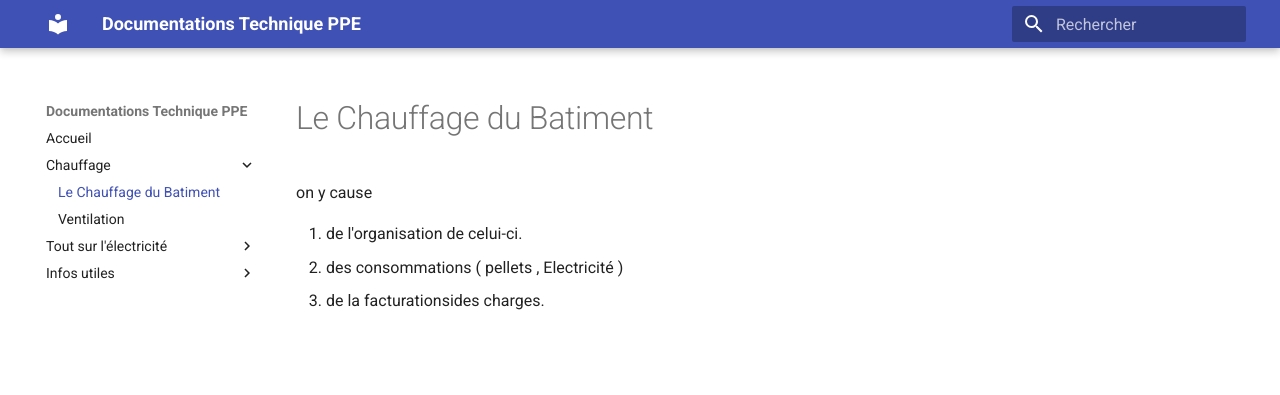
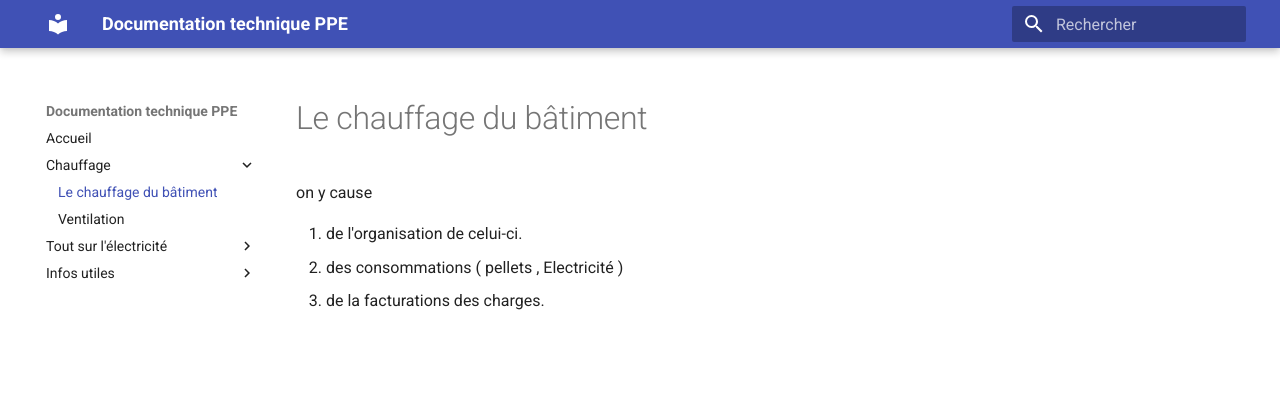
Before and after one commit to pirboazo/doc-ppe, an MkDocs documentation site: the page built from docs/Chauffage/index.md, in a window 1280 px wide. Shown: the top 395 px of the page. Built offline with MkDocs 1.6.1 and Material for MkDocs 9.7.7, drawn with Linux system fonts in a browser that asks for light colours.

Commit message:
Correction typo

```diff
--- a/docs/Chauffage/index.md
+++ b/docs/Chauffage/index.md
@@ -1,7 +1,7 @@
-# Le Chauffage du Batiment
+# Le chauffage du bâtiment
 
 on y cause
 
 1. de l'organisation de celui-ci.
 2. des consommations ( pellets , Electricité )
-3. de la facturationsides charges.
+3. de la facturations des charges.
--- a/mkdocs.yml
+++ b/mkdocs.yml
@@ -1,4 +1,4 @@
-site_name: Documentations Technique PPE
+site_name: Documentation technique PPE
 
 plugins:
     - search
```
